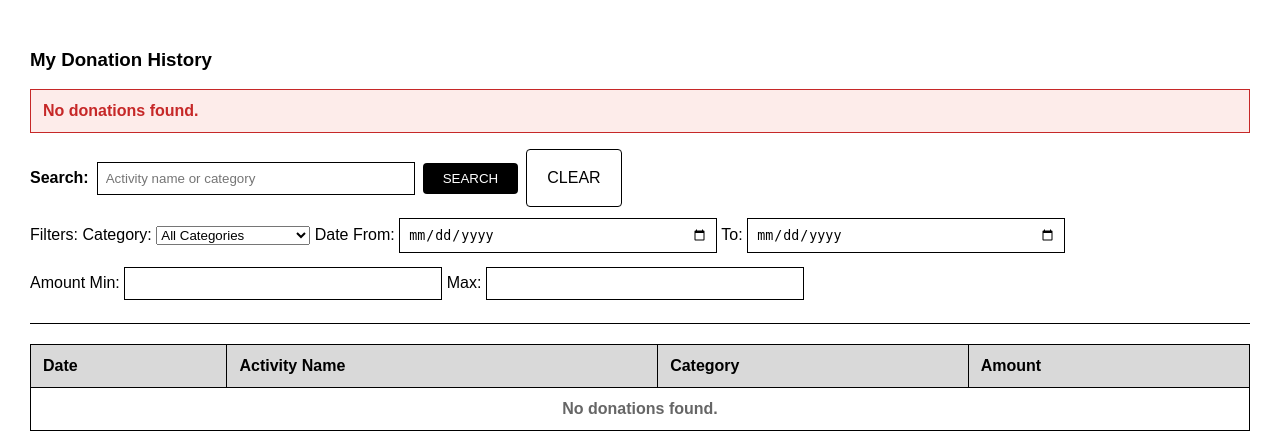
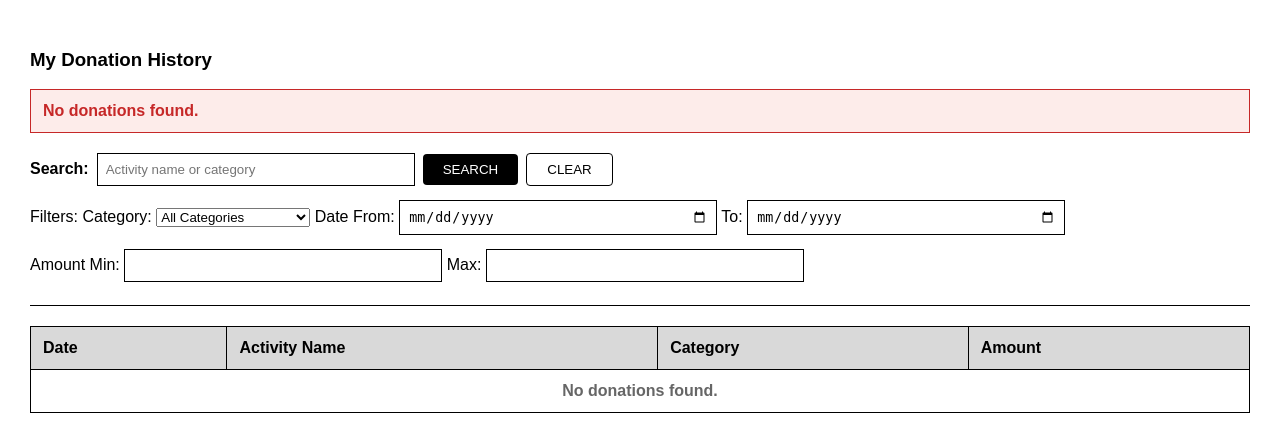
Before and after one commit to Anythingsaf22/CSIT314-SDM, a Flask app: page /activities/myDonations in a window 1280 px wide. Shown: the part 142-589 px from the top of the page. Run offline with Flask 3, Linux system fonts and the light colour scheme; the visitor is signed in with stand-in values (Sample User, id 1); data comes from the database, SQL or seed files in the repository.

Commit message:
fix clear button size
fix clear button size

```diff
--- a/templates/activities/view_my_donations.html
+++ b/templates/activities/view_my_donations.html
@@ -56,7 +56,12 @@
                     value="{{ search_term }}"
                 >
                 <button class="btn-black" type="submit">SEARCH</button>
-                <a href="{{ url_for('fundraising_activity.view_my_donations') }}" class="btn-outline">CLEAR</a>
+                <button
+                    type="button"
+                    class="btn-outline"
+                    onclick="window.location.href='{{ url_for('fundraising_activity.view_my_donations') }}'">
+                    CLEAR
+                </button>
                 <div>
                     Filters: Category:
                     <select name="categoryId">
```
